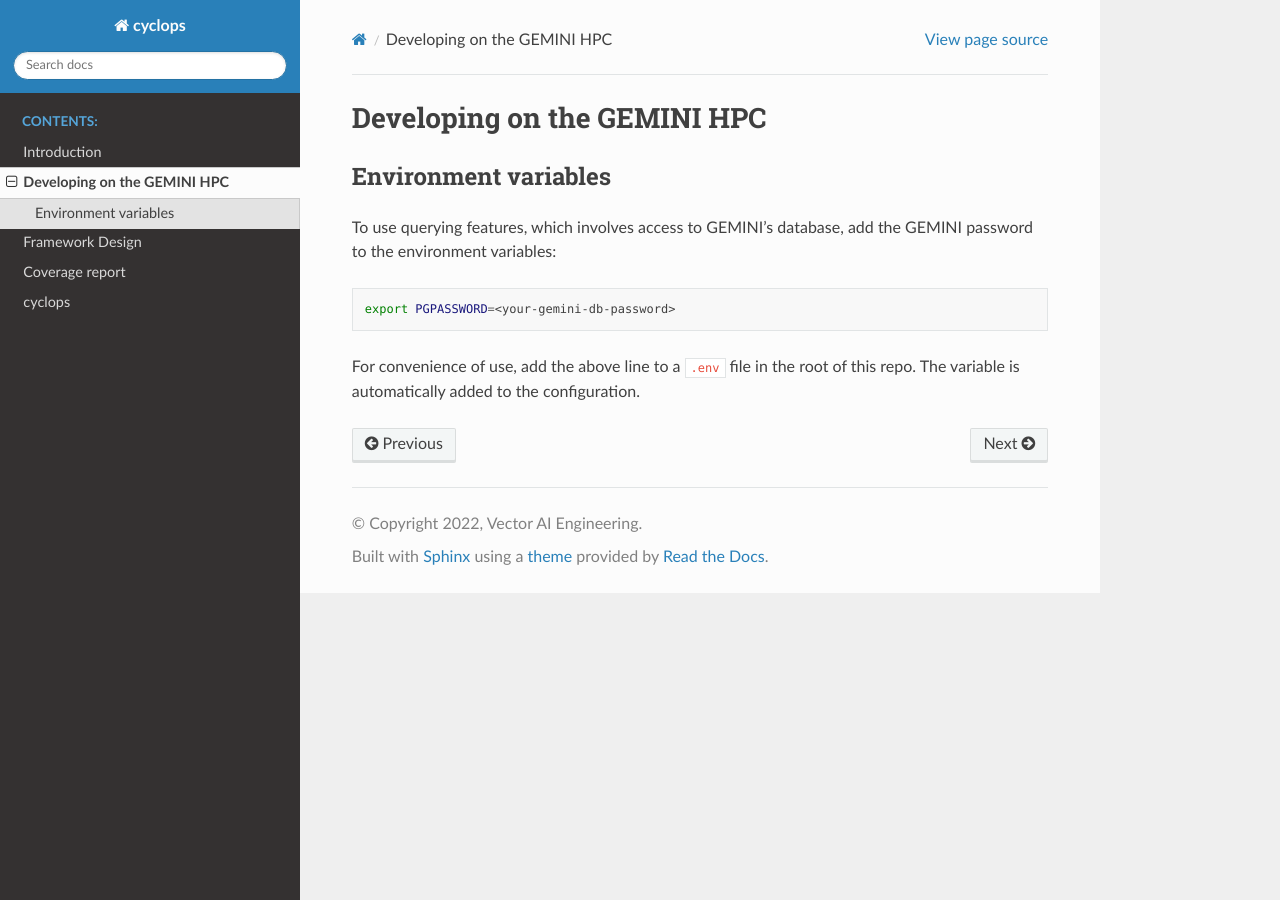
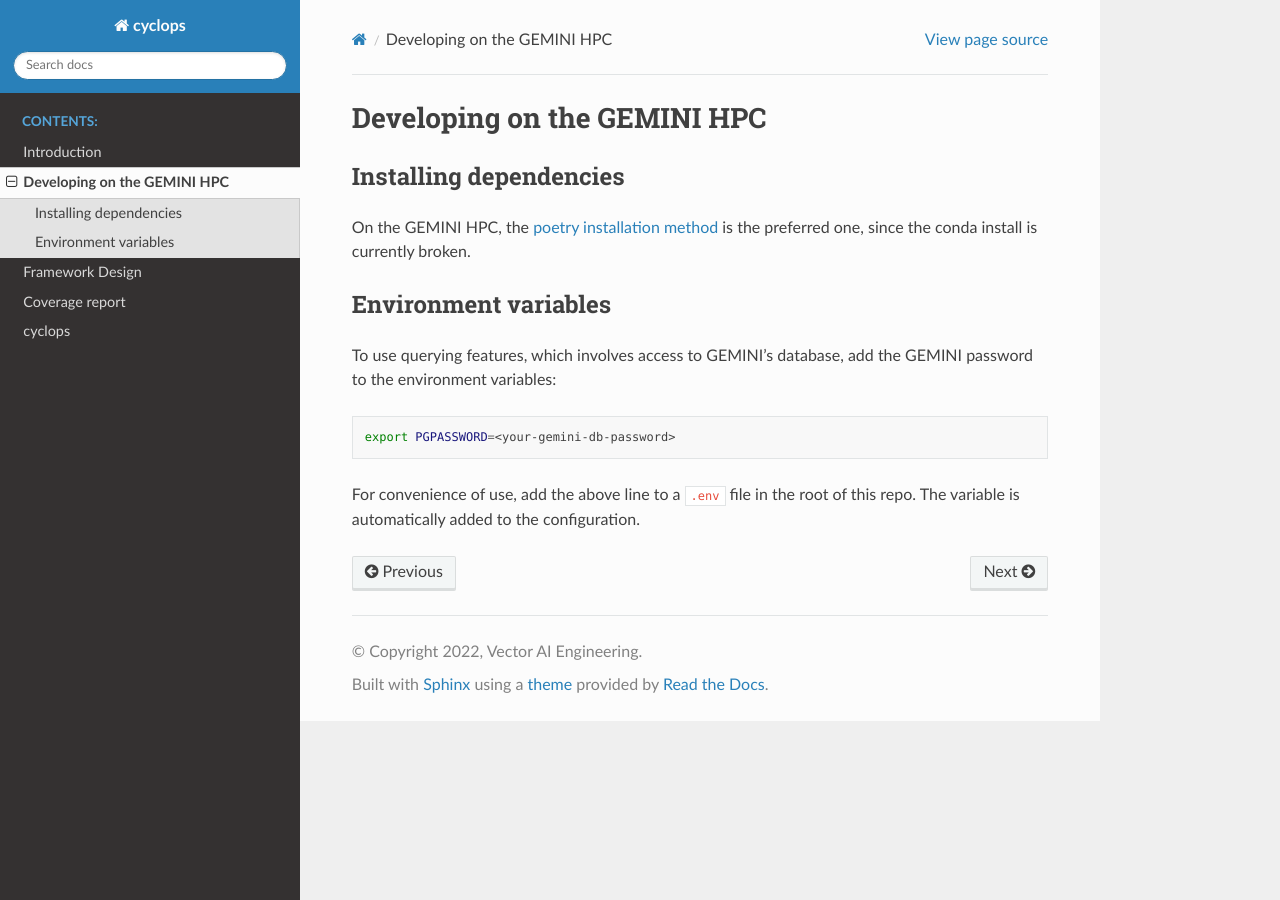
Before and after one commit to VectorInstitute/cyclops, a Sphinx documentation site: the page built from docs/source/gemini_hpc.rst, in a window 1280 px wide. Built offline with Sphinx 7.4.7 and the Read the Docs theme 2.0.0, drawn with Linux system fonts in a browser that asks for light colours.

Commit message:
Mention in docs that poetry to be used on gemini

```diff
--- a/docs/source/gemini_hpc.rst
+++ b/docs/source/gemini_hpc.rst
@@ -1,6 +1,13 @@
 
 Developing on the GEMINI HPC
 ----------------------------
+
+Installing dependencies
+^^^^^^^^^^^^^^^^^^^^^^^
+
+On the GEMINI HPC, the
+`poetry installation method <https://vectorinstitute.github.io/cyclops/intro.html#using-poetry>`_
+is the preferred one, since the conda install is currently broken.
 
 Environment variables
 ^^^^^^^^^^^^^^^^^^^^^
```
